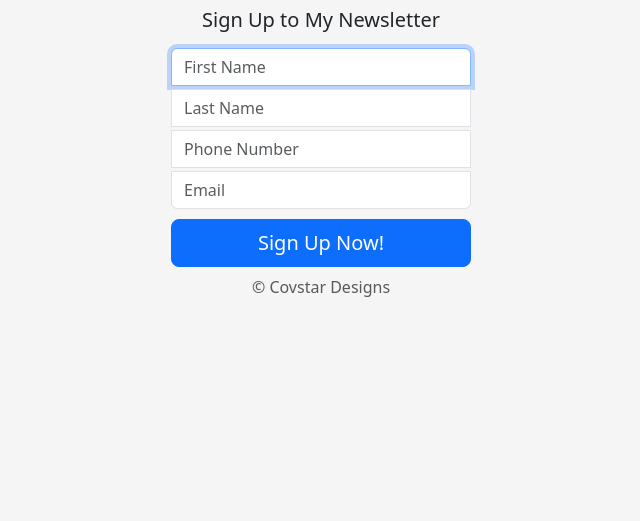
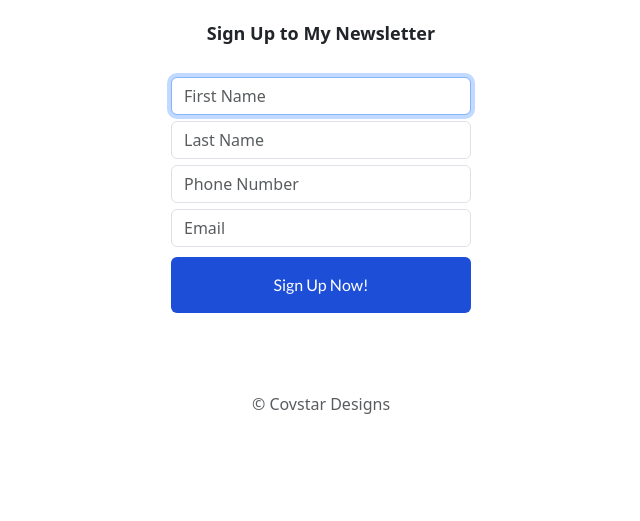
Before and after one commit to covstar/my_newsletter, a website: page index.html in a window 1280 px wide. Shown: the part 279-800 px from the top of the page, without its empty margins (319-959 px from the left). Drawn offline with nearby package versions, Linux system fonts and the light colour scheme.

Commit message:
Updated using tailwind

```diff
--- a/app.js
+++ b/app.js
@@ -10,8 +10,8 @@ const path = require ('path');
 
 
 const app = express();
-       app.set ('views', path.join (__dirname, 'views'));
-        app.use (express.static (__dirname + '/public'));
+       app.set('views', path.join(__dirname, 'views'));
+        app.use(express.static(path.join(__dirname, '/public')));
 
 
         app.use(bodyParser.urlencoded({extended: true}));
--- a/index.html
+++ b/index.html
@@ -8,9 +8,13 @@
     <meta name="generator" content="Hugo 0.108.0">
     <title>Newsletter Signup</title>
 
+
     <link rel="canonical" href="https://getbootstrap.com/docs/5.3/examples/sign-in/">
 
+    <link rel="stylesheet" href="/output.css">
 
+      <!-- Custom styles for this template -->
+      <link href="css/style.css" rel="stylesheet">
 
 
 
@@ -19,15 +23,14 @@
         <meta name="theme-color" content="#712cf9">
 
 
-    <!-- Custom styles for this template -->
-    <link href="css/style.css" rel="stylesheet">
+
   </head>
-  <body class="text-center">
+  <body class="text-center sm:h-screen">
 
-<main class="form-signin w-100 m-auto">
+<main class="form-signin mx-auto md:mt-10% sm:mt-20%">
   <form action="/" method="post">
-    <img class="mb-4" src="./images/covstar-logo.png" alt="" width="150" height="57">
-    <h1 class="h5 mb-3 fw-normal">Sign Up to My Newsletter</h1>
+    <img class=" mx-auto sm:mb-20% md:mb-20%" src="./images/covstar-logo.png" alt="" width="150" height="57">
+    <h1 class="text-lg md:mb-10% sm:mb-10% font-bold">Sign Up to My Newsletter</h1>
 
       <input type="text" class="form-control top" name="firstName"  placeholder="First Name" required autofocus>
       <input type="text" class="form-control middle" name="lastName"  placeholder="Last Name" required>
@@ -35,12 +38,14 @@
       <input type="email" class="form-control bottom" name="email"  placeholder="Email" required>
 
 
-    <button class="w-100 btn btn-lg btn-primary" type="submit">Sign Up Now!</button>
-    <p class="mt-2 mb-3 text-muted">&copy; Covstar Designs</p>
+    <button class="w-100 bg-blue-700 text-white py-3 rounded-md font-Lato" type="submit">Sign Up Now!</button>
+
   </form>
 </main>
 
-
+<footer>
+  <p class="mt-5% sm:mt-15% mb-3 text-muted">&copy; Covstar Designs</p>
+</footer>
 
   </body>
 </html>
--- /dev/null
+++ b/postcss.config.js
@@ -0,0 +1,6 @@
+module.exports = {
+  plugins: [
+    require('tailwindcss'),
+    require('autoprefixer')
+  ]
+}
--- a/public/css/style.css
+++ b/public/css/style.css
@@ -4,7 +4,7 @@ body {
 }
 
 body {
-    display: flex;
+    display: block;
     align-items: center;
     padding-top: 40px;
     padding-bottom: 40px;
@@ -21,13 +21,13 @@ body {
 }
 
 .top {
-    margin-bottom: 3px;
+    margin-bottom: 6px;
     border-bottom-right-radius: 0;
     border-bottom-left-radius: 0;
 }
 .middle{
     border-radius: 0;
-    margin-bottom: 3px;
+    margin-bottom: 6px;
 }
 
 .bottom {
--- /dev/null
+++ b/src/input.css
@@ -0,0 +1,7 @@
+@import url('https://fonts.googleapis.com/css2?family=Open+Sans:ital,wght@0,300;0,400;0,500;0,600;0,700;0,800;1,300;1,400;1,500;1,600;1,700;1,800&display=swap');
+
+@import url('https://fonts.googleapis.com/css2?family=Lato:ital,wght@0,100;0,300;0,400;0,700;0,900;1,100;1,300;1,400;1,700;1,900&display=swap');
+
+@import 'tailwindcss/base';
+@import 'tailwindcss/components';
+@import 'tailwindcss/utilities';
--- /dev/null
+++ b/tailwind.config.js
@@ -0,0 +1,90 @@
+/** @type {import('tailwindcss').Config} */
+const colors = require ('tailwindcss/colors');
+
+module.exports = {
+  content: [
+     "./*.{html,js,css}",
+  ],
+  theme: {
+    backgroundSize: {
+      auto: 'auto',
+      cover: 'cover',
+      contain: 'contain',
+      '100%': '100%',
+      '16': '6rem',
+    },
+
+    extend: {
+      // font family
+      fontFamily: {
+        Open_sans: ['Open Sans'],
+        Lato: ['Lato'],
+      },
+      // colors
+      colors: {
+        transparent: 'transparent',
+        current: 'currentColor',
+        grey: '#f0eeed',
+        maroon: '#c92c6d',
+        blackhey: '#332c39',
+        'darker-teal': '#072227',
+        'dark-teal': '#35858b',
+        'light-teal': '#4fbdba',
+        'lighter-teal': '#aefeff',
+      },
+      dropShadow: {
+        red: '0 1px 2px rgb(185, 28, 28)',
+        black: '0 3px 2px rgb(0, 0, 0)',
+      },
+      padding: {
+        '3%': '3%',
+        '5%': '5%',
+        '10%': '10%',
+        '15%': '15%',
+        '17%': '17%',
+        '20%': '20%',
+        '22%': '22%',
+        '27%': '27%',
+        '25%': '25%',
+        '24%': '24%',
+        '30%': '30%',
+        '40%': '40%',
+        '50%': '50%',
+        '60%': '60%',
+      },
+      margin: {
+        '3%': '3%',
+        '5%': '5%',
+        '10%': '10%',
+        '15%': '15%',
+        '17%': '17%',
+        '20%': '20%',
+        '22%': '22%',
+        '27%': '27%',
+        '25%': '25%',
+        '24%': '24%',
+        '30%': '30%',
+        '40%': '40%',
+        '45%': '45%',
+        '50%': '50%',
+        '60%': '60%',
+      },
+
+      // media quries
+      screens: {
+        xs: {max: '440px'},
+        sm: {max: '720px'},
+        // => @media (max-width: 639px) { ... }
+        tb: {min: '721px', max: '1290px'},
+        // => @media (min-width: 768px and max-width: 1023px)
+        md: '722px',
+        // => @media (min-width: 768px) { ... }
+      },
+      backgroundImage: {
+        img: "url('../images/bg-pattern.svg')",
+        headImg: "url('https://covstar.sirv.com/Portfolio_imgs/M_project.jpg')",
+      },
+    },
+  },
+  plugins: [],
+};
```
Also changed, not shown: package.json (+7 -2 lines), public/output.css (added), 1 other file.
